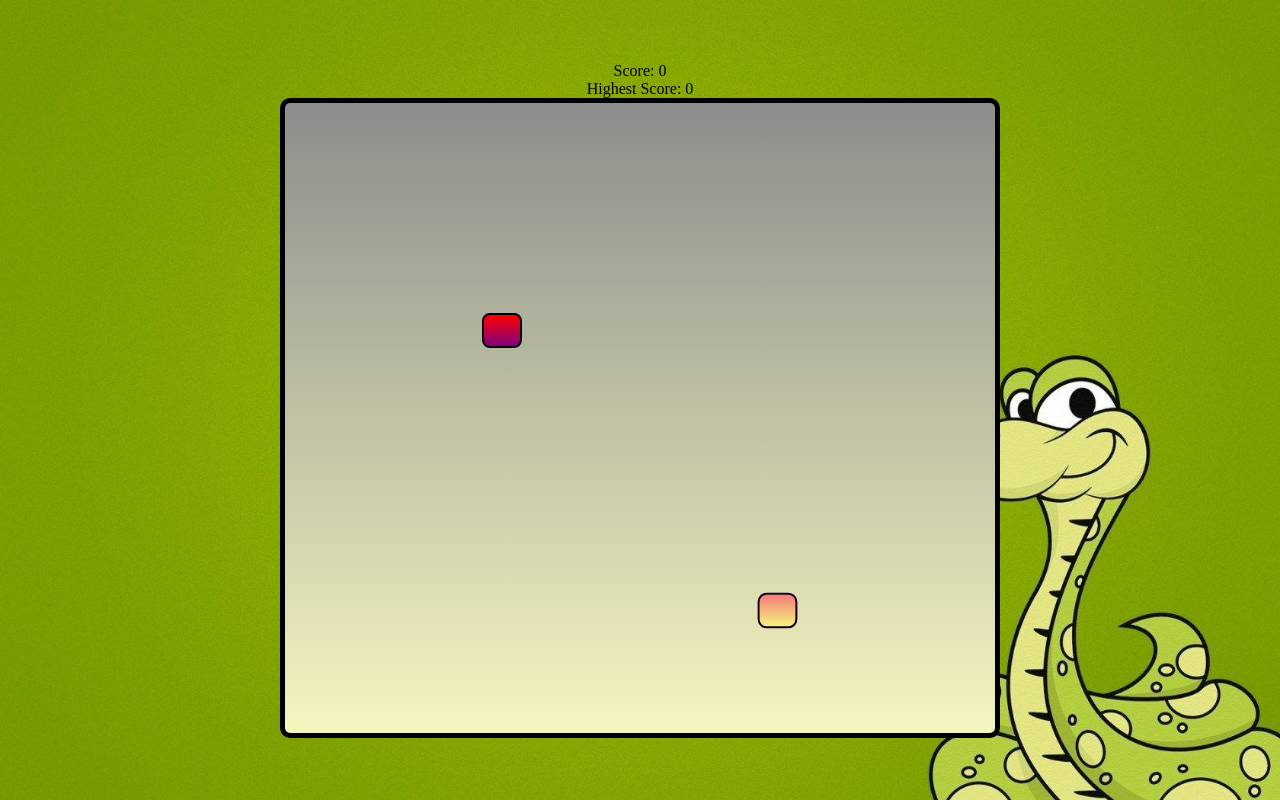
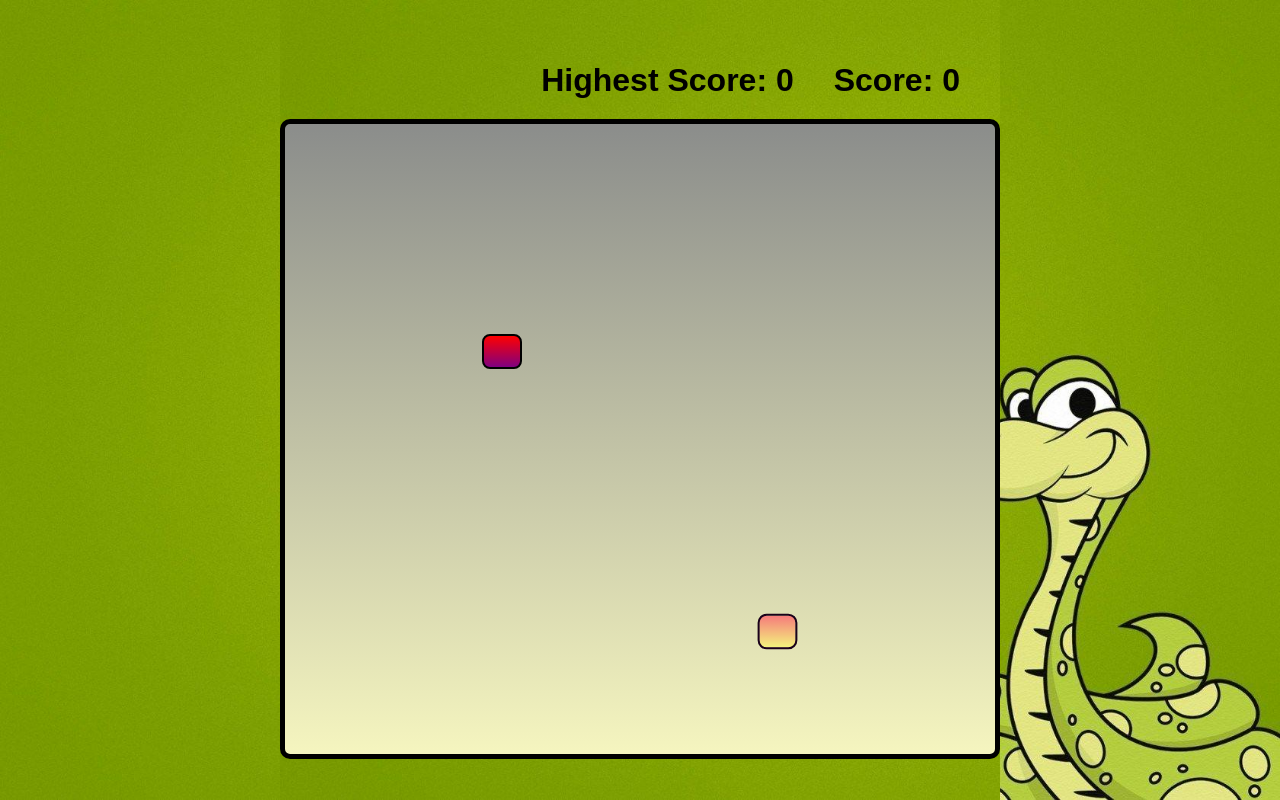
Before and after one commit to Subhendu-07/Snake_Game, a plain HTML site: page index.html in a window 1280 px wide. Drawn offline with Linux system fonts and the light colour scheme; a web font is replaced by a local one.

Commit message:
Update index.html

```diff
--- a/index.html
+++ b/index.html
@@ -9,9 +9,14 @@
 <body>
 
     <div class="body ">
-        <div id="scoreBox">Score: 0</div>
-        <div id="highscoreBox">Highest Score: 0</div>
+        <div class="body ">
+        <div class="score-container">
+            <div id="highscoreBox">Highest Score: 0</div>
+            <div id="scoreBox">Score: 0</div>
+        </div>
         <div id="board"></div>
+
+    </div>
 
     </div>
 
```
